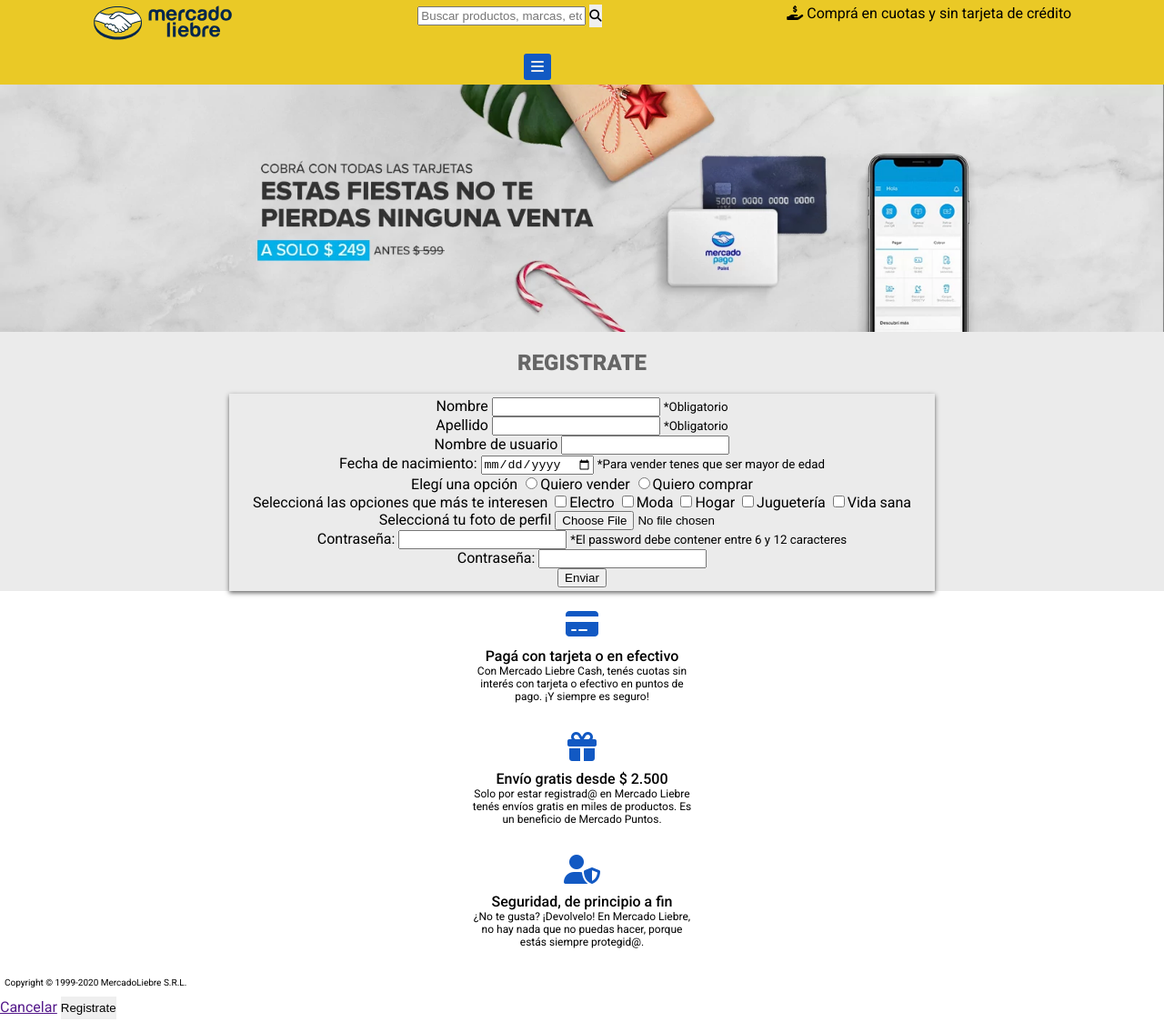
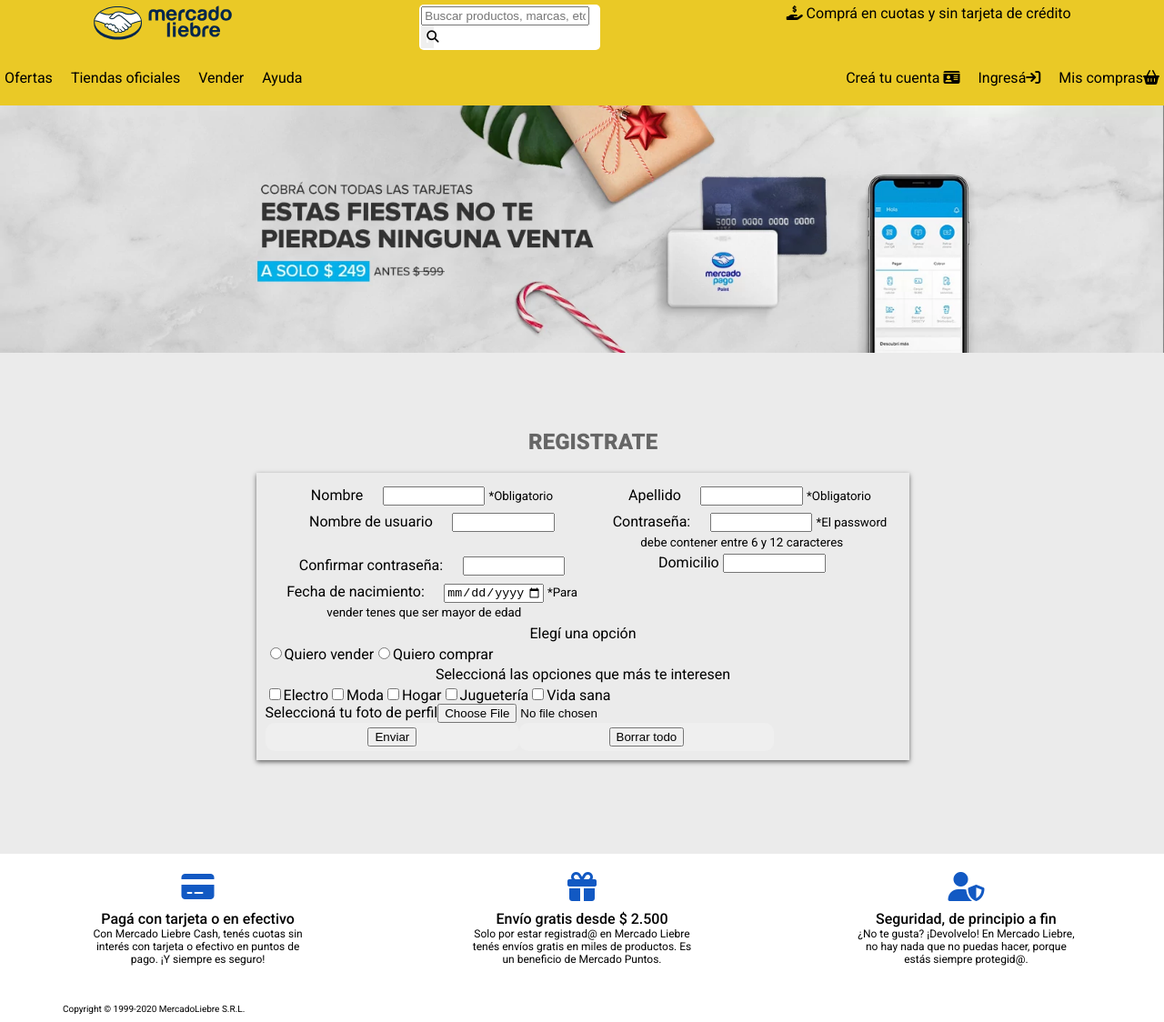
Before and after one commit to LulaGutierrez/MercadoLiebre, a website: page views/register.html in a window 1280 px wide. Shown: the whole page at 91% size. Drawn offline with Linux system fonts and the light colour scheme.

Commit message:
animaciones y express en rama cambios2

```diff
--- a/public/css/general.css
+++ b/public/css/general.css
@@ -19,3 +19,22 @@
     margin: 0px;
     padding: 0px;
 }
+
+h3{
+    font-size: var(--titulares);
+    color: var(--colorGrisOscuro);
+    background-color: var(--colorGrisClaro);
+    text-align: left;
+    margin-left: 80px;
+    margin: 20px 0;
+}
+
+a{
+    text-decoration: none;
+    color: black;
+}
+
+button{
+    border: none;
+    padding: 5px 0;
+}
--- a/public/css/intento.css
+++ b/public/css/intento.css
@@ -1,11 +1,4 @@
-h3{
-    font-size: var(--titulares);
-    color: var(--colorGrisOscuro);
-    background-color: var(--colorGrisClaro);
-    text-align: left;
-    margin-left: 80px;
-}
-
+/* HEADER */
 header{
     background-color: var(--colorAmarillo);
     width: 100%;
@@ -18,6 +11,25 @@
     justify-content: center;
     justify-content: space-around;
     padding-top: 5px;
+}
+
+.barrabusqueda form{
+    background-color: #FFF;
+    border-radius: 5px;
+    padding: 1%;
+    display: flex;
+    flex-wrap: wrap;
+}
+
+.fa-magnifying-glass{
+    border: none;
+    background-color: #FFF;
+    width: 12%;
+}
+
+.busqueda{
+    border: none;
+    width: 80%;
 }
 
 nav{
@@ -34,6 +46,7 @@
     text-align: center;
     margin: 0;
 }
+
 
 .burger-menu {
     text-align: center;
@@ -54,20 +67,19 @@
 
 }
 
+/* MAIN */
+
 main{
-    /*align-items: center;*/
-    /*padding: 10px;*/
     background-color: var(--colorGrisClaro);
-    /*text-align: center;*/
+
 }
 
-main section{
+.caja {
     display: flex;
     flex-direction: row;
     flex-wrap: wrap;
     align-items:center;
     justify-content: center;
-    /*justify-content: flex-start;*/
     padding: 5%;
     gap: 30px 5px;
 }
@@ -78,19 +90,29 @@
     text-align: center;
     background-color: white;
     margin: 10px;
-    box-shadow: 2px 2px 2px 1px rgba(0, 0, 0, 0.2);
+    /*box-shadow: 2px 2px 2px 1px rgba(0, 0, 0, 0.2);*/
+    width: 100%;
 }
 
 .descripcionTotalArticulo{
     text-align: left;
     border-top: 1px solid var(--colorGrisClaro);
-    padding: 15px;
+    padding: 8px;
     background-color: white;
     position: relative;
+
 }
 
+
+.fa-truck:before {
+    position: absolute;
+    top: 29%;
+    left: 28%;
+}
+
+
 .articuloshome img{
-    width: 200px;
+    width: 100%;
 }
 
 .precio{
@@ -110,6 +132,7 @@
     font-size: var(--descripcionesYdescuentos);
     color: var(--colorGrisOscuro);
     display: none;
+
 }
 
 .cuerpo{
@@ -134,12 +157,12 @@
     background-color: #FFF;
     border-radius: 50%;
     position: absolute;
-    right: 20px;
-    top: -15px;
+    right: 10px;
+    top: -40px;
     color: var(--colorVerde);
 
 }
-
+ /* FOOTER */
 footer {
     text-align: center;
     background-color: #FFF;
@@ -157,13 +180,11 @@
     padding-top: 20px;
     padding-left: 5px;
 }
-/* la descricoion en el celu no se ve, tampoco las ul, yo tengo el encabezado en flex grow
- y en la tablet */
+
 /* TABLET */
 @media (min-width: 768px){
-
+    /* HEADER */
     nav{
-        display: none;
         display: flex;
         flex-wrap: wrap;
         justify-content: space-between;
@@ -188,32 +209,125 @@
         display: none;
     }
 
+
+    /* MAIN */
+    .titular{
+        margin: 0%;
+        padding: 0%;
+    }
     main section{
         display: flex;
+        flex-direction: row;
         flex-wrap: wrap;
-        text-align: justify;
-        gap: 20px 20px;
-        align-items: center;
+        align-items: flex-start;
+        justify-content: space-around;
+        padding: 6%;
+        gap: 15px 0px;
+        /* display: flex;
+        flex-wrap: wrap;
+       text-align: justify;
+        gap: 20px 3px;
+        align-items: center;*/
     }
 
    .articuloshome{
     /*box-shadow: 0px 0px 10px rgb(100, 100, 100);*/
-    width: 50%;
+    width: 35%;
     justify-content: space-between;
     }
 
     .descripcion{
        display: block;
+       font-size: var(--descripcionesYdescuentos);
+       color: var(--colorGrisOscuro);
+    }
+
+    /* FOOTER*/
+    footer {
+        text-align: center;
+        background-color: #FFF;
+        display: flex;
+        flex-direction: row;
+        flex-wrap: wrap;
+        width: 100%;
+        justify-content: space-evenly;
+    }
+
+    .seccion1{
+        width: 32%;
+    }
+
+    .seccion2{
+        width: 90%;
+        text-align: center;
+    }
+}
+
+/*  DESKTOP */
+@media (min-width: 1024px ){
+    /* HEADER */
+
+    .burger-menu{
+    display: none;
+    }
+
+    /* MAIN */
+    main section{
+        padding-top: 0;
+    }
+
+    .caja{
+        padding-top: 0;
+        height: 350px;
+    }
+
+    article:hover .descripcion{
+        height: 30px;
     }
 
 
-}
+    article{
+        width: 20%;
+        margin: 10px 2%;
+        height: 220px;
+        transition: all .2s ease;
+        -webkit-transition: all .2s ease;
+        -moz-transition: all .2s ease;
+        -ms-transition: all .2s ease;
+        -o-transition: all .2s ease;
+    }
 
-/*  DESKTOP */
-
-@media (min-width: 1024px ){
-
-    .articuloshome{
+    .articuloshome:hover {
+        box-shadow: 0px 0px 10px rgb(100, 100, 100);
+    }
+    .articuloshome{ /* es donde está el todo el producto*/
         width: 22%;
     }
+
+    .articuloshome:hover .descripcion{
+        display:block;
+    }
+
+    .descripcion{
+        display: none;
+        width: 100%;
+        margin: 3px;
+    }
+
+    .articuloshome:hover .camioncito i{
+        transform: rotate(-360deg);
+    }
+
+    .fa-truck{
+    transition: all .2s ease;
+    -webkit-transition: all .2s ease;
+    -moz-transition: all .2s ease;
+    -ms-transition: all .2s ease;
+    -o-transition: all .2s ease;
+    }
+
+    /* FOOTER */
+    .foot:hover i{
+        color: #0022AA;
+    }
 }
--- a/public/css/login.css
+++ b/public/css/login.css
@@ -1,69 +1,14 @@
-/* HEADER */
-header{
-    background-color: var(--colorAmarillo);
-    width: 100%;
-}
-
-.encabezado{
-    display: flex;
-    flex-wrap: wrap;
-    flex-direction: row;
-    justify-content: center;
-    justify-content: space-around;
-    padding-top: 5px;
-}
-
-nav{
-    display: none;
-}
-
-ul{
-    display: none;
-}
-/* el nav que tiene display flex, flex wrap wrap y jusitfy content space bitwin estan en tablet
-ul site y user tambien*/
-
-.compra{
-    text-align: center;
-    margin: 0;
-}
-
-.burger-menu {
-    text-align: center;
-    background-color: var(--colorCeleste);
-    margin-left: 45%;
-    display: inline-block;
-    padding: 5px 8px;
-    color: var(--colorGrisClaro);
-    border-radius: 10%;
-    margin-bottom: 5px;
-    margin-top: 10px;
-}
-
-.banner{
-    display: flex;
-    flex-direction: column;
-    flex-grow: 1;
-
-}
-
 /* MAIN */
 
-main{
+.login-main{
     display: flex;
     flex-direction: column;
     flex-wrap: wrap;
-
     background-color: var(--colorGrisClaro);
     text-align: center;
     align-items: center;
     justify-content: center;
-}
-
-h3{
- font-size: var(--titulares);
- text-align: left;
- margin: 20px 0;
+    padding: 8% 0;
 }
 
 .login-form{
@@ -74,7 +19,7 @@
 
 .login-formulario{
     /*text-align: center;*/
-    padding: 20px;
+    padding: 22px;
     line-height: 25px;
 
 
@@ -82,7 +27,6 @@
 .login-boton{
     display: flex;
     justify-content: center;
-
     font-size: medium;
     width: 20%;
     box-shadow: 0px 2px 5px rgb(100, 100, 100);
@@ -92,29 +36,6 @@
     margin: 2%;
 }
 
-button{
-    border: none;
-    padding: 5px 0;
+.login-boton:hover{
+    background-color:#dcdcdc;
 }
-
-
-
-/* FOOTER */
-
-footer {
-    text-align: center;
-    background-color: #FFF;
-}
-
-.titulofooter {
-   font-weight: 500;
-   margin-bottom: 0px;
-   margin-top: 0px;
-}
-
-#copyright{
-    text-align: left;
-    font-size: 10px;
-    padding-top: 20px;
-    padding-left: 5px;
-}
--- a/public/css/register.css
+++ b/public/css/register.css
@@ -1,119 +1,73 @@
-/* HEADER */
-header{
-    background-color: var(--colorAmarillo);
-    width: 100%;
-}
-
-.encabezado{
-    display: flex;
-    flex-wrap: wrap;
-    flex-direction: row;
-    justify-content: center;
-    justify-content: space-around;
-    padding-top: 5px;
-}
-
-nav{
-    display: none;
-}
-
-ul{
-    display: none;
-}
-/* el nav que tiene display flex, flex wrap wrap y jusitfy content space bitwin estan en tablet
-ul site y user tambien*/
-
-.compra{
-    text-align: center;
-    margin: 0;
-}
-
-.burger-menu {
-    text-align: center;
-    background-color: var(--colorCeleste);
-    margin-left: 45%;
-    display: inline-block;
-    padding: 5px 8px;
-    color: var(--colorGrisClaro);
-    border-radius: 10%;
-    margin-bottom: 5px;
-    margin-top: 10px;
-}
-
-.banner{
-    display: flex;
-    flex-direction: column;
-    flex-grow: 1;
-
-}
-
 /* MAIN */
 
-main{
-    display: flex;
-    flex-direction: column;
-    flex-wrap: wrap;
-
+.reg-main{
     background-color: var(--colorGrisClaro);
     text-align: center;
     align-items: center;
     justify-content: center;
+    padding-left: 22%;
+    padding-top: 5%;
+    padding-bottom: 8%;
 }
 
-h3{
- font-size: var(--titulares);
- text-align: left;
- margin: 20px 0;
+.reg-h3{
+    padding-left: 30%;
 }
 
-.form{
-    width: 60%;
-    padding: 4px;
+.reg-form{
+    display: flex;
+    flex-wrap: wrap;
+    width: 70%;
+    padding: 10px;
     box-shadow: 0px 2px 5px rgb(100, 100, 100);
+
 }
 
-.formulario{
-    /*text-align: center;*/
-    padding: 30px;
-    line-height: 25px;
-
-
-}
-.boton{
+.reg-formBox1{
     display: flex;
-    justify-content: center;
-
-    font-size: medium;
-    width: 20%;
-    box-shadow: 0px 2px 5px rgb(100, 100, 100);
-    border: none;
-    border-radius: 10px;
-    text-align:center;
-    margin: 2%;
-}
-
-button{
-    border: none;
-    padding: 5px 0;
+    flex-wrap: wrap;
+    width: 100%;
 }
 
 
-/* FOOTER */
-
-footer {
-    text-align: center;
-    background-color: #FFF;
+.reg-radio{
+    padding: 0 15%;
 }
 
-.titulofooter {
-   font-weight: 500;
-   margin-bottom: 0px;
-   margin-top: 0px;
+
+.reg-inputCheck{
+    padding: 0 3%;
 }
 
-#copyright{
-    text-align: left;
-    font-size: 10px;
-    padding-top: 20px;
-    padding-left: 5px;
+.reg-formBox{
+    width: 50%;
+    margin: 2px 0;
+
 }
+.reg-formLabel{
+
+    line-height: 25px;
+    padding: 0 5%;
+
+}
+
+.reg-formLabel{
+    width: 100%;
+}
+
+.reg-formInput{
+    width: 30%;
+}
+
+.reg-formText{
+    width: 30%;
+}
+
+
+.reg-boton{
+    border: none;
+    font-size: medium;
+    width: 40%;
+    border-radius: 10px;
+    text-align:center;
+}
--- a/views/register.html
+++ b/views/register.html
@@ -7,13 +7,13 @@
     <meta name="viewport" content="width=device-width, initial-scale=1.0">
     <link rel="stylesheet" href="/css/styles.css">
     <script src="https://kit.fontawesome.com/cbbf860933.js" crossorigin="anonymous"></script>
-    <title>Login</title>
+    <title>Register</title>
 </head>
 
 <body>
     <header>
         <div class="encabezado">
-            <div class="logo"> <img src="/img/logo-mercado-liebre.svg" alt="logo" height="40"></div>
+            <div class="logo"><a href="/"><img src="/img/logo-mercado-liebre.svg" alt="logo" height="40"></a></div>
             <div class="barrabusqueda">
                 <form action="">
                     <input type="text" placeholder="Buscar productos, marcas, etc" />
@@ -33,8 +33,8 @@
 
             </ul>
             <ul class="user">
-                <li>Creá tu cuenta <i class="fa-solid fa-id-card"></i></li>
-                <li>Ingresá<i class="fa-solid fa-arrow-right-to-bracket"></i></li>
+                <li><a href="/register">Creá tu cuenta <i class="fa-solid fa-id-card"></i></a></li>
+                <li><a href="/login">Ingresá<i class="fa-solid fa-arrow-right-to-bracket"></i></a></li>
                 <li>Mis compras<i class="fa-solid fa-basket-shopping"></i></li>
             </ul>
         </nav>
@@ -43,103 +43,89 @@
         </div>
         <div class="banner"><img src="/img/img-home-banner.jpg" alt="banner"></div>
     </header>
-    <main>
-        <h3>REGISTRATE</h3>
-        <form action="" class="form">
-            <div>
-                <label class="formLabel" for="nombre">Nombre</label>
-                <input class="formInput" type="text" id="nombre" autocomplete="off" name="firstName" min="0" max="32"
-                    required>
-                <small class="error">*Obligatorio</small>
+    <main class="reg-main">
+        <h3 class="reg-h3">REGISTRATE</h3>
+        <form action="" class="reg-form">
+            <div class="reg-formBox">
+                <label class="reg-formLabel" for="nombre">Nombre</label>
+                <input class="reg-formInput" type="text" id="nombre" autocomplete="off" name="firstName" min="0"
+                    max="32" required>
+                <small class="reg-formText">*Obligatorio</small>
             </div>
-            <div>
-                <label class="formLabel" for="apellido">Apellido</label>
-                <input class="formInput" type="text" id="nombre" autocomplete="off" name="firstName">
-                <small class="error">*Obligatorio</small>
+            <div class="reg-formBox">
+                <label class="reg-formLabel" for="apellido">Apellido</label>
+                <input class="reg-formInput" type="text" id="nombre" autocomplete="off" name="firstName">
+                <small class="reg-formText">*Obligatorio</small>
             </div>
-            <div>
-                <!--Nombre de usuario-->
-                <label class="formLabel" for="usuario">Nombre de usuario</label>
-                <input class="formInput" type="text" id="user" autocomplete="off" name="user" min="0" max="32">
+            <div class="reg-formBox">
+                <label class="reg-formLabel" for="usuario">Nombre de usuario</label>
+                <input class="reg-formInput" type="text" id="user" autocomplete="off" name="user" min="0" max="32">
             </div>
-            <div>
-                <!--fecha de nacimiento-->
-                <label class="form__label" for="date">Fecha de nacimiento:</label>
-                <input class="form__input" type="date" id="date" name="birthday">
-                <small class="form__text--error">*Para vender tenes que ser mayor de edad</small>
+            <div class="reg-formBox">
+                <label class="reg-formLabel" for="password">Contraseña:</label>
+                <input class="reg-formInput" type="password" id="password" name="password">
+                <small class="reg-formText">*El password debe contener entre 6 y 12 caracteres</small>
             </div>
-            <div>
-                <!--Domiciolio-->
+            <div class="reg-formBox">
+                <label class="reg-formLabel" for="password">Confirmar contraseña:</label>
+                <input class="reg-formInput" type="password" id="password" name="password">
             </div>
-            <div>
-                <!--perfil de usuario con radio para elegir si venden o compran-->
-                <label class="form__label" for="">Elegí una opción</label>
-                <label><input type="radio" name="perfilUsuario" value="Vender">Quiero vender</label>
-                <label><input type="radio" name="perfilUsuario" value="Comprar">Quiero comprar</label>
+            <div class="reg-formBox">
+                <label for="reg-formLabel" for="adress">Domicilio</label>
+                <input class="reg-formInput" type="text" name="address">
             </div>
-            <div>
-                <!--categoria de interes, con 5 checkbox-->
-                    <label class="form__label" type="checkbox" id="interes" name="interes">Seleccioná las opciones que más te interesen</label>
-                        <label><input type="checkbox" name="interes" value="Electro">Electro</label>
-                        <label><input type="checkbox" name="interes" value="Moda">Moda</label>
-                        <label><input type="checkbox" name="interes" value="Hogar">Hogar</label>
-                        <label><input type="checkbox" name="interes" value="Juguetería">Juguetería</label>
-                        <label><input type="checkbox" name="interes" value="Vida sana">Vida sana</label>
+            <div class="reg-formBox">
+                <label class="reg-formLabel" for="date">Fecha de nacimiento:</label>
+                <input class="reg-formInput" type="date" id="date" name="birthday">
+                <small class="reg-formText">*Para vender tenes que ser mayor de edad</small>
             </div>
-            <div>
-                <!--foto usuario-->
+            <div class="reg-formBox1">
+                <label class="reg-formLabel" for="">Elegí una opción</label>
+                <label><input class="reg-radio" type="radio" name="perfilUsuario" value="Vender">Quiero vender</label>
+                <label><input class="reg-radio" type="radio" name="perfilUsuario" value="Comprar">Quiero comprar</label>
+            </div>
+            <div class="reg-formBox1">
+                <label class="reg-formLabel" type="checkbox" id="interes" name="interes">Seleccioná las opciones que más
+                    te interesen</label>
+                <label><input class="reg-inputCheck" type="checkbox" name="interes" value="Electro">Electro</label>
+                <label><input class="reg-inputCheck" type="checkbox" name="interes" value="Moda">Moda</label>
+                <label><input class="reg-inputCheck" type="checkbox" name="interes" value="Hogar">Hogar</label>
+                <label><input class="reg-inputCheck" type="checkbox" name="interes"
+                        value="Juguetería">Juguetería</label>
+                <label><input class="reg-inputCheck" type="checkbox" name="interes" value="Vida sana">Vida sana</label>
+            </div>
+            <div class="reg-formBox1">
                 <label for="">Seleccioná tu foto de perfil</label>
-                <input type="file" name="avatar" id="avatar" accept=".jpg">
-            </div>
-            <div>
-                <!--contraseña-->
-                <label class="form__label" for="password">Contraseña:</label>
-                <input class="form__input" type="password" id="password" name="password">
-                <small class="form__text">*El password debe contener entre 6 y 12 caracteres</small>
-            </div>
-            <div>
-                <!--confirmar contraseña-->
-                <label class="form__label" for="password">Contraseña:</label>
-                <input class="form__input" type="password" id="password" name="password">
-
-            </div>
-            <div>
-                <!--boton de enviar que nos lleva a la pagina de inicio-->
-                <a href="/" ><input type="submit" value="Enviar"></a>
-
-            </div>
-            <div>
-                <!--bototn para borrar todos los datos-->
+                <input class="reg-inputFile" type="file" name="avatar" id="avatar" accept=".jpg">
             </div>
 
+            <button class="reg-boton"><a href="/"><input type="submit" value="Enviar"></a></button>
+            <button class="reg-boton"><a href="/"><input type="reset" value="Borrar todo"></a></button>
+        </form>
     </main>
-    <footer>
-        <section>
+    <footer class="foot">
+        <section class="seccion1">
             <i class="fa-solid fa-credit-card"></i>
             <p class="titulofooter">Pagá con tarjeta o en efectivo</p>
             <p class="cuerpo">Con Mercado Liebre Cash, tenés cuotas sin<br> interés con tarjeta o efectivo en
                 puntos de <br> pago. ¡Y siempre es seguro!</p>
         </section>
-        <section>
+        <section class="seccion1">
             <i class="fa-solid fa-gift"></i>
             <p class="titulofooter">Envío gratis desde $ 2.500</p>
             <p class="cuerpo">Solo por estar registrad@ en Mercado Liebre <br> tenés envíos gratis en miles de
                 productos. Es <br> un beneficio de Mercado Puntos.</p>
         </section>
-        <section>
+        <section class="seccion1">
             <i class="fa-solid fa-user-shield"></i>
             <p class="titulofooter">Seguridad, de principio a fin</p>
             <p class="cuerpo">¿No te gusta? ¡Devolvelo! En Mercado Liebre, <br> no hay nada que no puedas hacer,
                 porque <br> estás siempre protegid@.</p>
         </section>
-        <section>
+        <section class="seccion2">
             <p id="copyright">Copyright © 1999-2020 MercadoLiebre S.R.L.</p>
         </section>
     </footer>
 </body>
+
 </html>
-
-<div class="form__box form__box--flex ">
-    <a href="" class="form__button form__button--cancel">Cancelar</a>
-    <button  class="form__button form__button--send" type="submit">Registrate</button>
-</div>
```
Also changed, not shown: public/css/home.css (+18 -15 lines), views/home.html (+31 -14 lines), views/login.html (+17 -16 lines).
